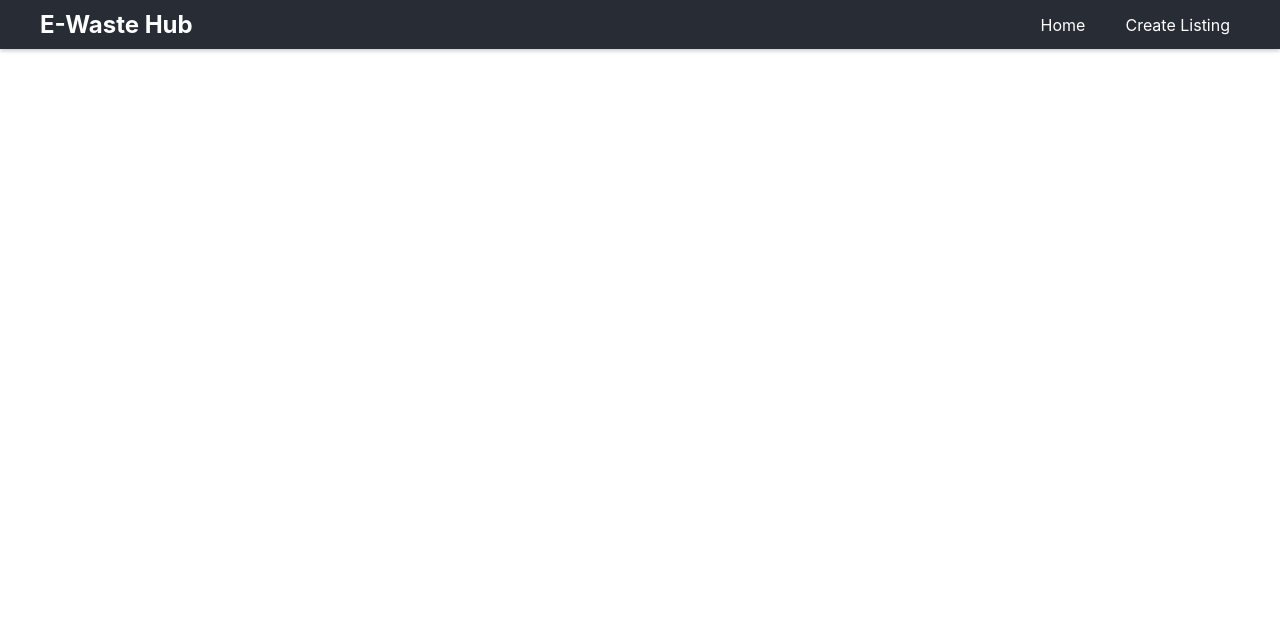
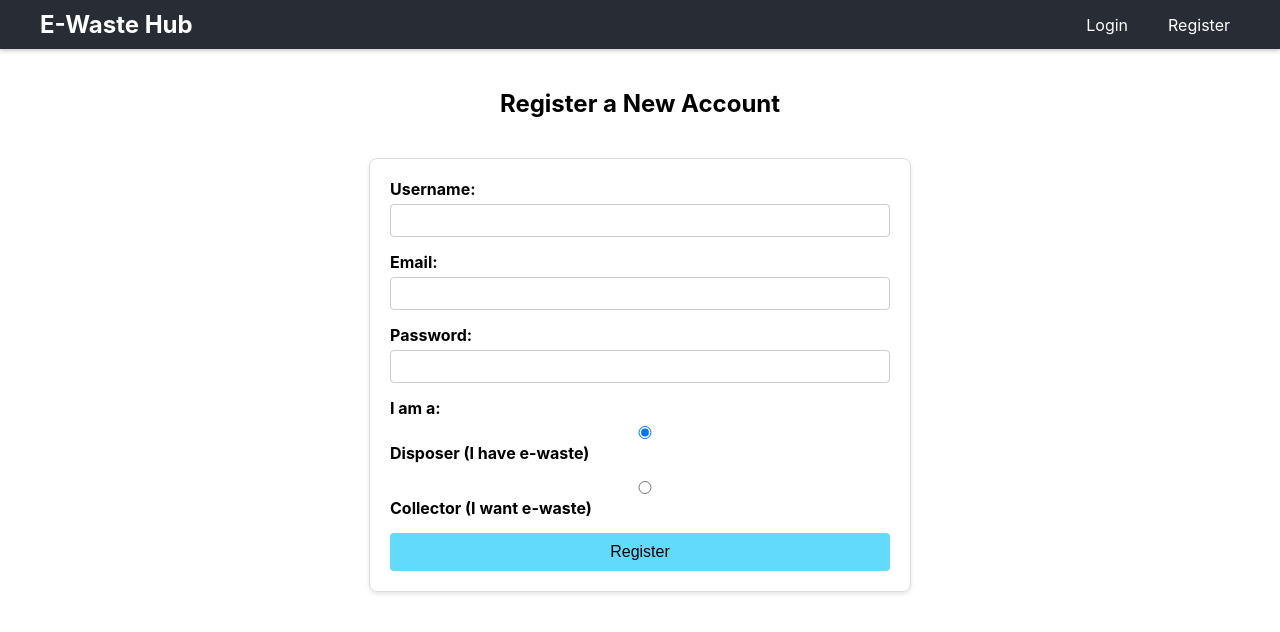
Before and after one commit to vitthalhumbe/e-waste-marketplace, a React (Create React App) app: page /register in a window 1280 px wide. Shown: the top 632 px of the page. Built offline with nearby package versions, Linux system fonts and the light colour scheme.

Commit message:
Implemented login and register logic

```diff
--- a/package.json
+++ b/package.json
@@ -8,8 +8,10 @@
     "@testing-library/react": "^16.3.0",
     "@testing-library/user-event": "^13.5.0",
     "axios": "^1.12.2",
+    "jwt-decode": "^4.0.0",
     "react": "^19.2.0",
     "react-dom": "^19.2.0",
+    "react-hot-toast": "^2.6.0",
     "react-router-dom": "^7.9.3",
     "react-scripts": "5.0.1",
     "web-vitals": "^2.1.4"
--- a/src/App.js
+++ b/src/App.js
@@ -1,8 +1,10 @@
 import React from 'react';
 import { BrowserRouter as Router, Routes, Route } from 'react-router-dom';
 import HomePage from './pages/HomePage';
+import RegisterPage from './pages/RegisterPage';
 import CreateListingPage from './pages/CreateListingPage';
 import Navbar from './components/Navbar';
+import LoginPage from './pages/LoginPage';
 import './App.css';
 
 function App() {
@@ -14,7 +16,10 @@ function App() {
           <Routes>
             <Route path="/" element={<HomePage />} />
             <Route path="/create" element={<CreateListingPage />} />
+            <Route path="/register" element={<RegisterPage />} />
+            <Route path="/login" element={<LoginPage />}  />
           </Routes>
+
         </main>
       </div>
     </Router>
--- a/src/components/Navbar.css
+++ b/src/components/Navbar.css
@@ -28,3 +28,18 @@
 .nav-links a:hover {
   background-color: #555;
 }
+
+.logout-button {
+  background: none;
+  border: 1px solid white;
+  color: white;
+  padding: 5px 10px;
+  border-radius: 5px;
+  cursor: pointer;
+  margin-left: 20px;
+  font-size: 1rem;
+}
+
+.logout-button:hover {
+  background-color: #f44336;
+}
--- a/src/components/Navbar.js
+++ b/src/components/Navbar.js
@@ -1,14 +1,48 @@
 import React from 'react';
-import { Link } from 'react-router-dom';
+import { Link, useNavigate } from 'react-router-dom';
+import { jwtDecode } from 'jwt-decode'; // Note the import style
 import './Navbar.css';
 
 const Navbar = () => {
+  const navigate = useNavigate();
+  const token = localStorage.getItem('token');
+  let user = null;
+
+  if (token) {
+    try {
+      user = jwtDecode(token); // Decode the token to get user info
+    } catch (e) {
+      console.error('Invalid token:', e);
+      localStorage.removeItem('token'); // Clear invalid token
+    }
+  }
+
+  const handleLogout = () => {
+    localStorage.removeItem('token'); // Clear the token from storage
+    alert('You have been logged out.');
+    navigate('/login'); // Redirect to login page
+  };
+
   return (
     <nav className="navbar">
       <Link to="/" className="nav-logo">E-Waste Hub</Link>
       <div className="nav-links">
-        <Link to="/">Home</Link>
-        <Link to="/create">Create Listing</Link>
+        {user ? (
+          // --- Logged-in User View ---
+          <>
+            {/* This answers your question about roles! */}
+            {user.user_type === 'Disposer' && <Link to="/create">Create Listing</Link>}
+            {user.user_type === 'Collector' && <Link to="/">Browse Listings</Link>}
+
+            <button onClick={handleLogout} className="logout-button">Logout</button>
+          </>
+        ) : (
+          // --- Logged-out User View ---
+          <>
+            <Link to="/login">Login</Link>
+            <Link to="/register">Register</Link>
+          </>
+        )}
       </div>
     </nav>
   );
--- /dev/null
+++ b/src/pages/LoginPage.js
@@ -0,0 +1,51 @@
+import React, { useState } from 'react';
+import { useNavigate } from 'react-router-dom';
+import { loginUser } from '../services/api';
+
+const LoginPage = () => {
+  const [formData, setFormData] = useState({
+    email: '',
+    password: '',
+  });
+  const navigate = useNavigate();
+
+  const handleChange = (e) => {
+    setFormData({ ...formData, [e.target.name]: e.target.value });
+  };
+
+  const handleSubmit = async (e) => {
+    e.preventDefault();
+    try {
+      const response = await loginUser(formData);
+
+      // This is the most important part:
+      // We save the token we get from the backend
+      localStorage.setItem('token', response.data.token);
+
+      alert('Login successful!');
+      navigate('/'); // Redirect to the homepage after login
+    } catch (error) {
+      console.error('Login failed:', error);
+      alert('Login failed. Please check your credentials.');
+    }
+  };
+
+  return (
+    <div>
+      <h2>Login to Your Account</h2>
+      <form onSubmit={handleSubmit}>
+        <div>
+          <label>Email:</label>
+          <input type="email" name="email" onChange={handleChange} required />
+        </div>
+        <div>
+          <label>Password:</label>
+          <input type="password" name="password" onChange={handleChange} required />
+        </div>
+        <button type="submit">Login</button>
+      </form>
+    </div>
+  );
+};
+
+export default LoginPage;
--- /dev/null
+++ b/src/pages/RegisterPage.js
@@ -0,0 +1,63 @@
+import React, { useState } from 'react';
+import { useNavigate } from 'react-router-dom';
+import { registerUser } from '../services/api';
+
+const RegisterPage = () => {
+  const [formData, setFormData] = useState({
+    username: '',
+    email: '',
+    password: '',
+    user_type: 'Disposer', // Default value
+  });
+  const navigate = useNavigate();
+
+  const handleChange = (e) => {
+    setFormData({ ...formData, [e.target.name]: e.target.value });
+  };
+
+  const handleSubmit = async (e) => {
+    e.preventDefault();
+    try {
+      await registerUser(formData);
+      alert('Registration successful! Please log in.');
+      navigate('/login'); // Redirect to a login page (which you'll create next)
+    } catch (error) {
+      console.error('Registration failed:', error);
+      alert('Registration failed. The user may already exist.');
+    }
+  };
+
+  return (
+    <div>
+      <h2>Register a New Account</h2>
+      <form onSubmit={handleSubmit}>
+        <div>
+          <label>Username:</label>
+          <input type="text" name="username" onChange={handleChange} required />
+        </div>
+        <div>
+          <label>Email:</label>
+          <input type="email" name="email" onChange={handleChange} required />
+        </div>
+        <div>
+          <label>Password:</label>
+          <input type="password" name="password" onChange={handleChange} required />
+        </div>
+        <div>
+          <label>I am a:</label>
+          <div>
+            <input type="radio" id="disposer" name="user_type" value="Disposer" checked={formData.user_type === 'Disposer'} onChange={handleChange} />
+            <label htmlFor="disposer">Disposer (I have e-waste)</label>
+          </div>
+          <div>
+            <input type="radio" id="collector" name="user_type" value="Collector" checked={formData.user_type === 'Collector'} onChange={handleChange} />
+            <label htmlFor="collector">Collector (I want e-waste)</label>
+          </div>
+        </div>
+        <button type="submit">Register</button>
+      </form>
+    </div>
+  );
+};
+
+export default RegisterPage;
```
Also changed, not shown: 1 other file (tests, documents, lock files or other folders).
